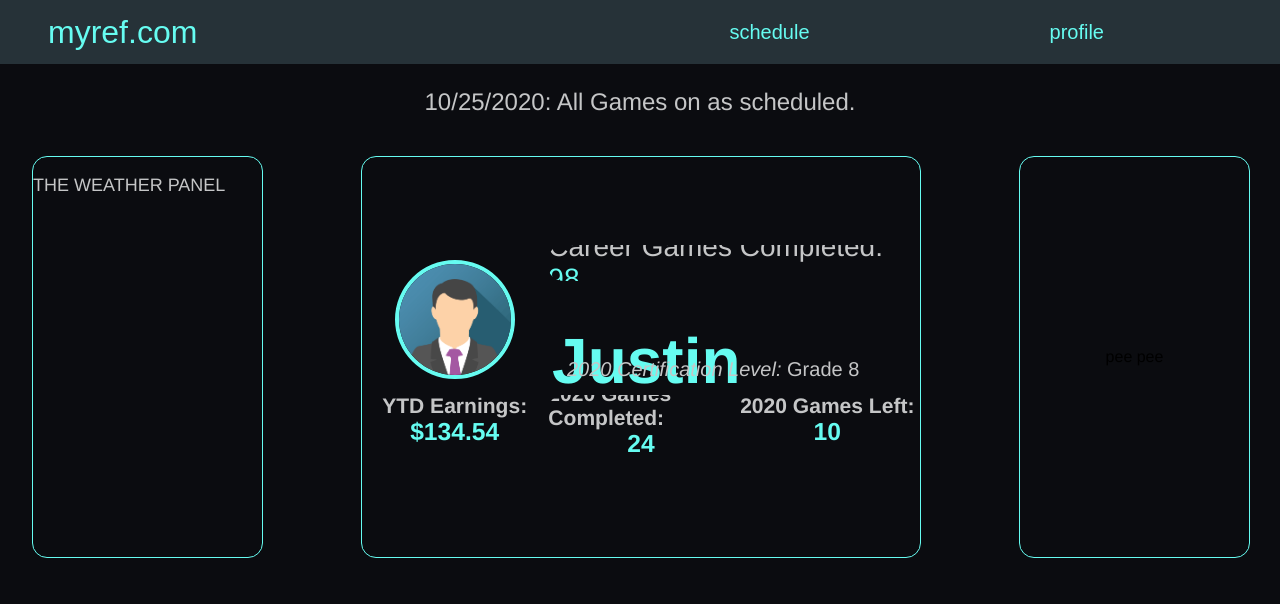
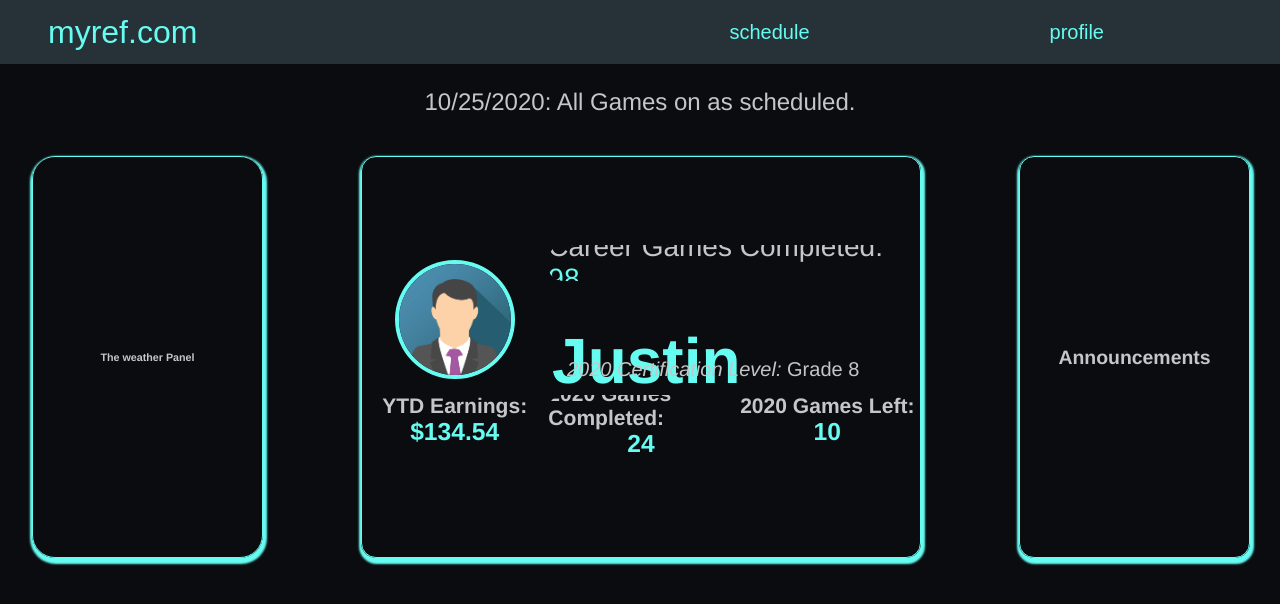
Before and after one commit to JRathbone/myrefapplication, an Angular app in the folder myrefapplication/: page / in a window 1280 px wide. Shown: the top 604 px of the page. Built offline with nearby package versions, Linux system fonts and the light colour scheme; a web font is replaced by a local one.

Commit message:
Added styling to border and removed unnecessary component

```diff
--- a/myrefapplication/src/app/app.component.html
+++ b/myrefapplication/src/app/app.component.html
@@ -5,6 +5,4 @@
     <span><a>profile</a></span>
   </div>
 </mat-toolbar>
-
-<app-headingcomponent></app-headingcomponent>
 <app-landing></app-landing>
--- a/myrefapplication/src/app/app.module.ts
+++ b/myrefapplication/src/app/app.module.ts
@@ -5,14 +5,12 @@ import { AppComponent } from './app.component';
 import { MatToolbarModule } from "@angular/material/toolbar";
 import { BrowserAnimationsModule } from '@angular/platform-browser/animations';
 import { MatIconModule } from "@angular/material/icon";
-import { HeadingcomponentComponent } from './headingcomponent/headingcomponent.component';
 import { MatGridListModule } from '@angular/material/grid-list';
 import { LandingComponent } from './landing/landing.component';
 
 @NgModule({
   declarations: [
     AppComponent,
-    HeadingcomponentComponent,
     LandingComponent
   ],
   imports: [
--- a/myrefapplication/src/app/headingcomponent/headingcomponent.component.css
+++ /dev/null
@@ -1,6 +0,0 @@
-.today {
-    font-size: 24px;
-    color: #c5c6c7;
-    width: 100%;
-    text-align: center;
-}
--- a/myrefapplication/src/app/headingcomponent/headingcomponent.component.html
+++ /dev/null
@@ -1,3 +0,0 @@
-<div>
-    <p class="today">{{today}}: All Games on as scheduled.</p>
-</div>
--- a/myrefapplication/src/app/headingcomponent/headingcomponent.component.ts
+++ /dev/null
@@ -1,24 +0,0 @@
-import { Component, OnInit } from '@angular/core';
-
-
-@Component({
-  selector: 'app-headingcomponent',
-  templateUrl: './headingcomponent.component.html',
-  styleUrls: ['./headingcomponent.component.css']
-})
-export class HeadingcomponentComponent implements OnInit {
-
-  today: string = null;
-  constructor() {
-
-  }
-
-  getTodaysDate(): string{
-    return this.today;
-  }
-
-  ngOnInit(): void {
-    this.today = new Date().toLocaleDateString()
-  }
-
-}
--- a/myrefapplication/src/app/landing/landing.component.css
+++ b/myrefapplication/src/app/landing/landing.component.css
@@ -1,6 +1,12 @@
 mat-grid-list {
     width:95%;
     margin-left: 2.5%;
+}
+.today {
+    font-size: 24px;
+    color: #c5c6c7;
+    width: 100%;
+    text-align: center;
 }
 .landing-container{
     padding-top: 1rem;
@@ -20,12 +26,18 @@ mat-grid-tile {
     border-radius: 23px;
     width: 100%;
     height: 100%;
+    box-shadow: 1px 3px 2px 3px #66fcf1;
+}
+.announcements{
+    box-shadow: 1px 3px 2px 3px #66fcf1;
+    color: #c5c6c7;
+    font-size: 29px;
 }
 
 .profile {
     width: 100%;
     margin-left:0;
-
+    box-shadow: 1px 3px 2px 3px #66fcf1;
 }
 
 img {
@@ -72,4 +84,5 @@ mat-grid-tile .stats {
 
 h6{
     text-align: center;
+    color: #c5c6c7;
 }
--- a/myrefapplication/src/app/landing/landing.component.html
+++ b/myrefapplication/src/app/landing/landing.component.html
@@ -1,9 +1,12 @@
+<div>
+  <p class="today">{{today}}: All Games on as scheduled.</p>
+</div>
+
+
 <div class="landing-container">
     <mat-grid-list cols="12" rowHeight="150px" gutterSize="100px">
-      <mat-grid-tile colspan="3" rowspan="2">
-          <div class="weather">
-            <p>THE WEATHER PANEL</p>
-          </div>
+      <mat-grid-tile colspan="3" rowspan="2" class="weather">
+          <h6>The weather Panel</h6>
       </mat-grid-tile>
       <mat-grid-tile colspan="6" rowspan="2" class="profile">
           <mat-grid-list cols="3" rowHeight="5:1" class="profileList">
@@ -34,6 +37,8 @@
             </mat-grid-tile>
           </mat-grid-list>
       </mat-grid-tile>
-      <mat-grid-tile colspan="3" rowspan="2"> pee pee</mat-grid-tile>
+      <mat-grid-tile colspan="3" rowspan="2" class="announcements">
+        <h6>Announcements</h6>
+      </mat-grid-tile>
   </mat-grid-list>
 </div>
--- a/myrefapplication/src/app/landing/landing.component.ts
+++ b/myrefapplication/src/app/landing/landing.component.ts
@@ -7,10 +7,14 @@ import { Component, OnInit } from '@angular/core';
   styleUrls: ['./landing.component.css']
 })
 export class LandingComponent implements OnInit {
-
+  today: string = null;
   constructor() { }
 
-  ngOnInit(): void {
+  getTodaysDate(): string{
+    return this.today;
   }
 
+  ngOnInit(): void {
+    this.today = new Date().toLocaleDateString()
+  }
 }
```
Also changed, not shown: 1 other file (tests, documents, lock files or other folders).
